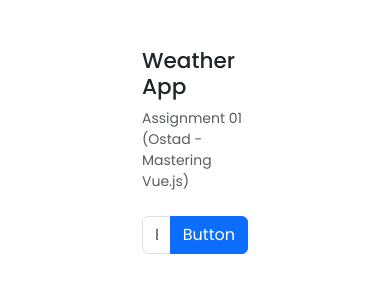
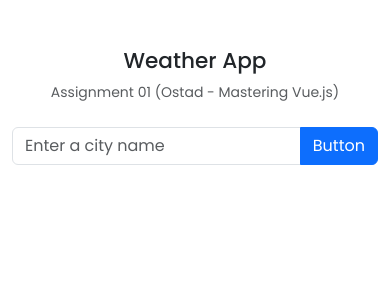
Before and after one commit to thesalahrand/027-assignment-01-ostad-mastering-vue-js, a website built with Vite: page index.html in a window 390 px wide. Built offline with nearby package versions, Linux system fonts and the light colour scheme.

Commit message:
ready to be submitted

```diff
--- a/index.html
+++ b/index.html
@@ -11,7 +11,7 @@
   <div id="app"></div>
   <div class="container py-5">
     <div class="row">
-      <div class="col-4 mx-auto d-flex flex-column align-items-center">
+      <div class="col-12 col-md-6 col-lg-4 mx-auto d-flex flex-column align-items-center">
         <h4>Weather App</h4>
         <span class="text-muted fs-7">Assignment 01 (Ostad - Mastering Vue.js)</span>
         <form action="" method="post" class="w-100 my-4 weather-form">
```
